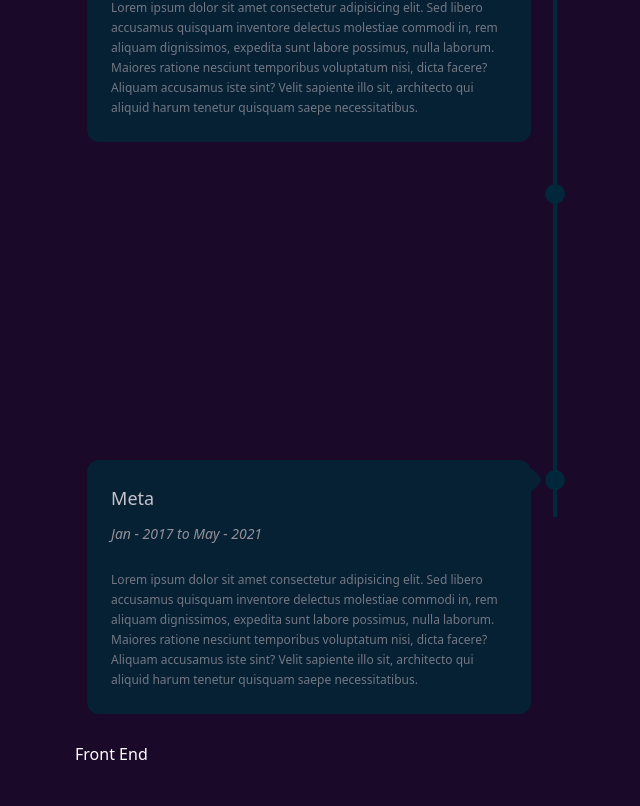
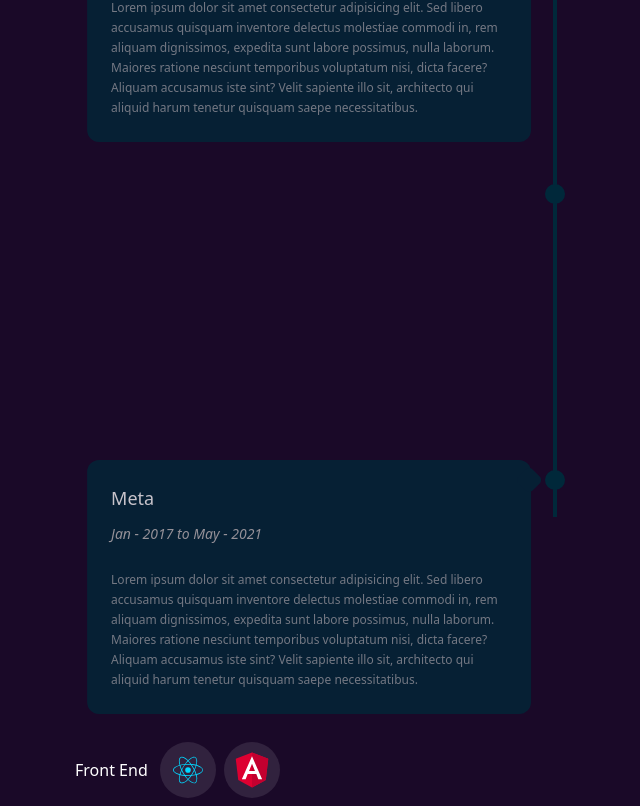
Before and after one commit to Anantp9290/Personal-portfolio, a Next.js app: page / in a window 1280 px wide. Shown: the part 864-1670 px from the top of the page, without its empty margins (245-885 px from the left). Before the commit the page ends 1638 px from the top, so only its background shows below. Built offline with nearby package versions, Linux system fonts and the light colour scheme.

Commit message:
animation change and technology section added (#7)

```diff
--- a/src/app/globals.css
+++ b/src/app/globals.css
@@ -32,6 +32,6 @@
 .svg-animation {
   fill: #1a0928;
   stroke: #1a0928;
-  stroke-width: 0;
+  stroke-width: 0.1;
   stroke-dasharray: 500;
 }
--- a/src/components/technology/technology.tsx
+++ b/src/components/technology/technology.tsx
@@ -1,10 +1,31 @@
+import Image from "next/image";
+
 export default function Technology() {
   return (
     <>
       <div className="flex flex-col gap-2">
         <div className="flex gap-3 items-center">
           <p className="m-0 text-white">Front End</p>
-          <div className="flex gap-2 items-center"></div>
+          <div className="flex gap-2 items-center">
+            <div className="bg-[#ffffff1a] rounded-full p-2">
+              <Image
+                width={40}
+                height={40}
+                alt="image"
+                src="/assets/images/react.svg"
+                className="max-w-[40px] max-h-[40px] min-h-[40px] object-cover w-auto h-auto rounded-full"
+              />
+            </div>
+            <div className="bg-[#ffffff1a] rounded-full p-2">
+              <Image
+                width={40}
+                height={40}
+                alt="image"
+                src="/assets/images/angular.svg"
+                className="max-w-[40px] max-h-[40px] min-h-[40px] object-cover w-auto h-auto rounded-full"
+              />
+            </div>
+          </div>
         </div>
       </div>
     </>
--- a/tailwind.config.ts
+++ b/tailwind.config.ts
@@ -37,7 +37,7 @@
           "75%": { fillOpacity: "0.8" },
           "100%": {
             strokeDashoffset: "0",
-            strokeWidth: "0",
+            strokeWidth: "1",
             fillOpacity: "1",
             fill: "#1a0928",
           },
```
Also changed, not shown: public/assets/images/angular.svg (added), public/assets/images/react.svg (added).
